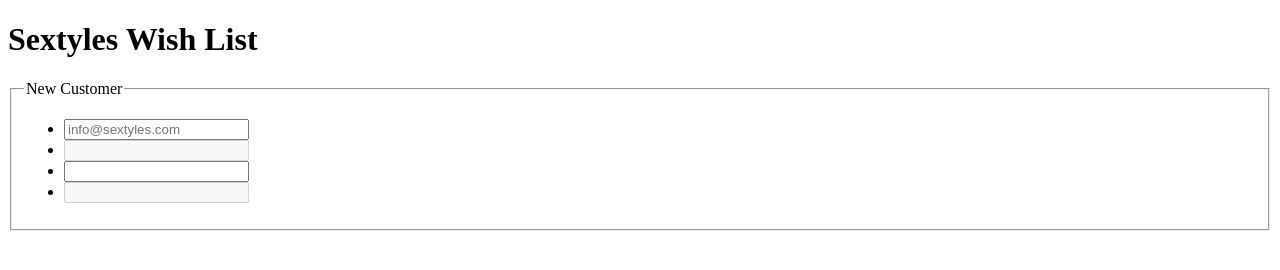
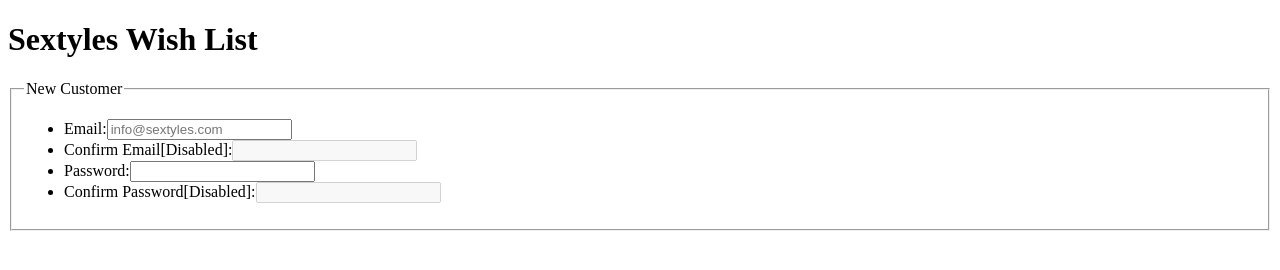
Before and after one commit to r36745/Visual-Frameworks, a plain HTML site: page additem.html in a window 1280 px wide. Drawn offline with Linux system fonts and the light colour scheme.

Commit message:
completed first fieldset, all name and text windows work

```diff
--- a/additem.html
+++ b/additem.html
@@ -21,10 +21,11 @@
             <fieldset>
                 <legend>New Customer</legend>
                 <ul>
-                    <li><label for="email"Email:</label><input type="email" id="email" placeholder="info@sextyles.com" /></li>
-                    <li><label for="cemail"Confirm Email [Disabled]:</label><input type="email" id="cemail" disabled /></li>
-                    <li><label for="pword"Password:</label><input type="password" id="pword" /></li>
-                    <li><label for="cpword"Confirm Password[Disabled]:</label><input type="password" id="cpword" disabled /></li>
+
+                    <li><label for="email">Email:</label><input type="email" id="email" placeholder="info@sextyles.com" /></li>
+                    <li><label for="cemail">Confirm Email[Disabled]:</label><input type="email" id="cemail" disabled /></li>
+                    <li><label for="pword">Password:</label><input type="password" id="pword" /></li>
+                    <li><label for="cpword">Confirm Password[Disabled]:</label><input type="password" id="cpword" disabled /></li>
                 </ul>
             </fieldset>
 
```
